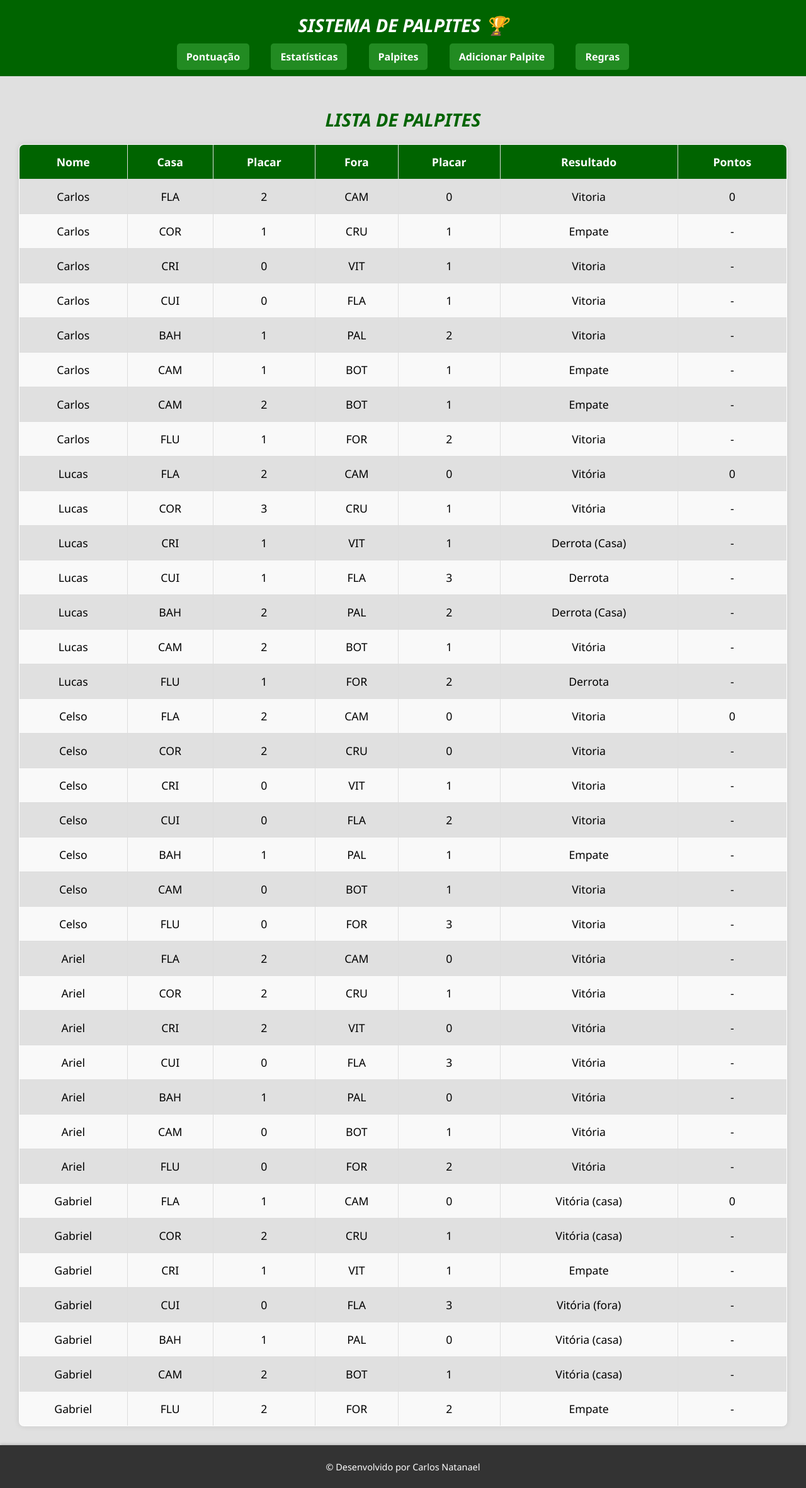
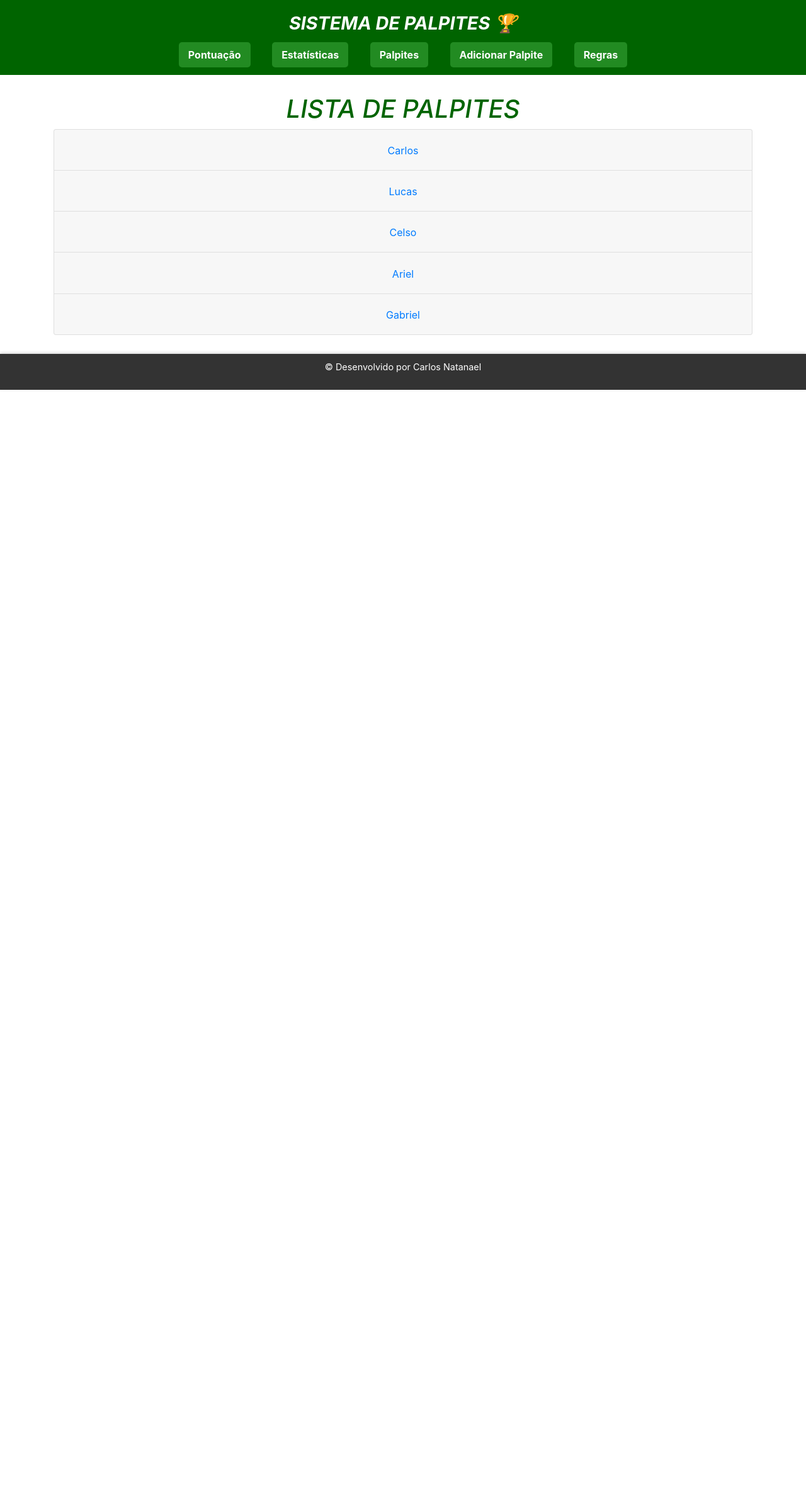
Before and after one commit to CarlosNatanael/sistema_palpiteiros, a Flask app: page /palpites in a window 1280 px wide. Shown: the whole page at 63% size. After the commit the page ends 620 px from the top, so only its background shows below. Run offline with Flask 3, Linux system fonts and the light colour scheme; data comes from the database, SQL or seed files in the repository; both versions use the stored data as it was after the commit; some libraries are stand-ins or nearby versions.

Commit message:
criação do palpites

```diff
--- a/app.py
+++ b/app.py
@@ -53,7 +53,15 @@ def exibir_palpites():
     conn = get_db_connection()
     palpites = conn.execute("SELECT * FROM palpites").fetchall()
     conn.close()
-    return render_template('palpites.html', palpites=palpites)
+
+    palpites_agrupados = {}
+    for palpite in palpites:
+        nome = palpite['nome']
+        if nome not in palpites_agrupados:
+            palpites_agrupados[nome] = []
+        palpites_agrupados[nome].append(palpite)
+
+    return render_template('palpites.html', palpites_agrupados=palpites_agrupados)
 
 @app.route('/adicionar_palpites', methods=['GET', 'POST'])
 def adicionar_palpites():
--- a/templates/palpites.html
+++ b/templates/palpites.html
@@ -6,8 +6,10 @@
     <title>Lista de Palpites</title>
     <link rel="icon" href="{{ url_for('static', filename='favicon.ico') }}" type="image/x-icon">
     <link rel="stylesheet" href="{{ url_for('static', filename='palpites.css') }}">
+    <link rel="stylesheet" href="https://stackpath.bootstrapcdn.com/bootstrap/4.5.2/css/bootstrap.min.css">
 </head>
 <body>
+    <!-- Navegador -->
     <header>
         <h1 class="bar">Sistema de Palpites 🏆</h1>
         <nav>
@@ -18,12 +20,25 @@
             <a href="{{ url_for('regra') }}">Regras</a>
         </nav>
     </header>
+    <main class="container">
+        <h1>Lista de Palpites</h1>
+        <!-- Tabela palpiteiros -->
+        <div class="accordion" id="accordionPalpites">
+            {% for nome, palpites_por_nome in palpites_agrupados.items() %}
+            <div class="card">
+                <div class="card-header" id="heading{{ loop.index }}">
+                    <h2 class="mb-0">
+                        <button class="btn btn-link" type="button" data-toggle="collapse" data-target="#collapse{{ loop.index }}" aria-expanded="true" aria-controls="collapse{{ loop.index }}">
+                            {{ nome }}
+                        </button>
+                    </h2>
+                </div>
 
-    <main>
-        <h1>Lista de Palpites</h1>
-        <table>
+                <div id="collapse{{ loop.index }}" class="collapse" aria-labelledby="heading{{ loop.index }}" data-parent="#accordionPalpites">
+                    <div class="card-body">
+                        <table class="table">
+                            <thead>
                                 <tr>
-                <th>Nome</th>
                                     <th>Casa</th>
                                     <th>Placar</th>
                                     <th>Fora</th>
@@ -31,9 +46,10 @@
                                     <th>Resultado</th>
                                     <th>Pontos</th>
                                 </tr>
-            {% for palpite in palpites %}
+                            </thead>
+                            <tbody>
+                                {% for palpite in palpites_por_nome %}
                                 <tr>
-                <td>{{ palpite['nome'] }}</td>
                                     <td>{{ palpite['time1'] }}</td>
                                     <td>{{ palpite['gol_time1'] }}</td>
                                     <td>{{ palpite['time2'] }}</td>
@@ -42,11 +58,18 @@
                                     <td>{{ palpite['status'] }}</td>
                                 </tr>
                                 {% endfor %}
+                            </tbody>
                         </table>
+                    </div>
+                </div>
+            </div>
+            {% endfor %}
+        </div>
     </main>
-
     <footer>
         <p>© Desenvolvido por Carlos Natanael</p>
     </footer>
+    <script src="https://code.jquery.com/jquery-3.5.1.slim.min.js"></script>
+    <script src="https://cdn.jsdelivr.net/npm/bootstrap@4.5.2/dist/js/bootstrap.bundle.min.js"></script>
 </body>
 </html>
```
Also changed, not shown: static/style.css (+14 -8 lines), palpites.db, 1 other file. Lines whose indentation alone changed are shown as unchanged.
